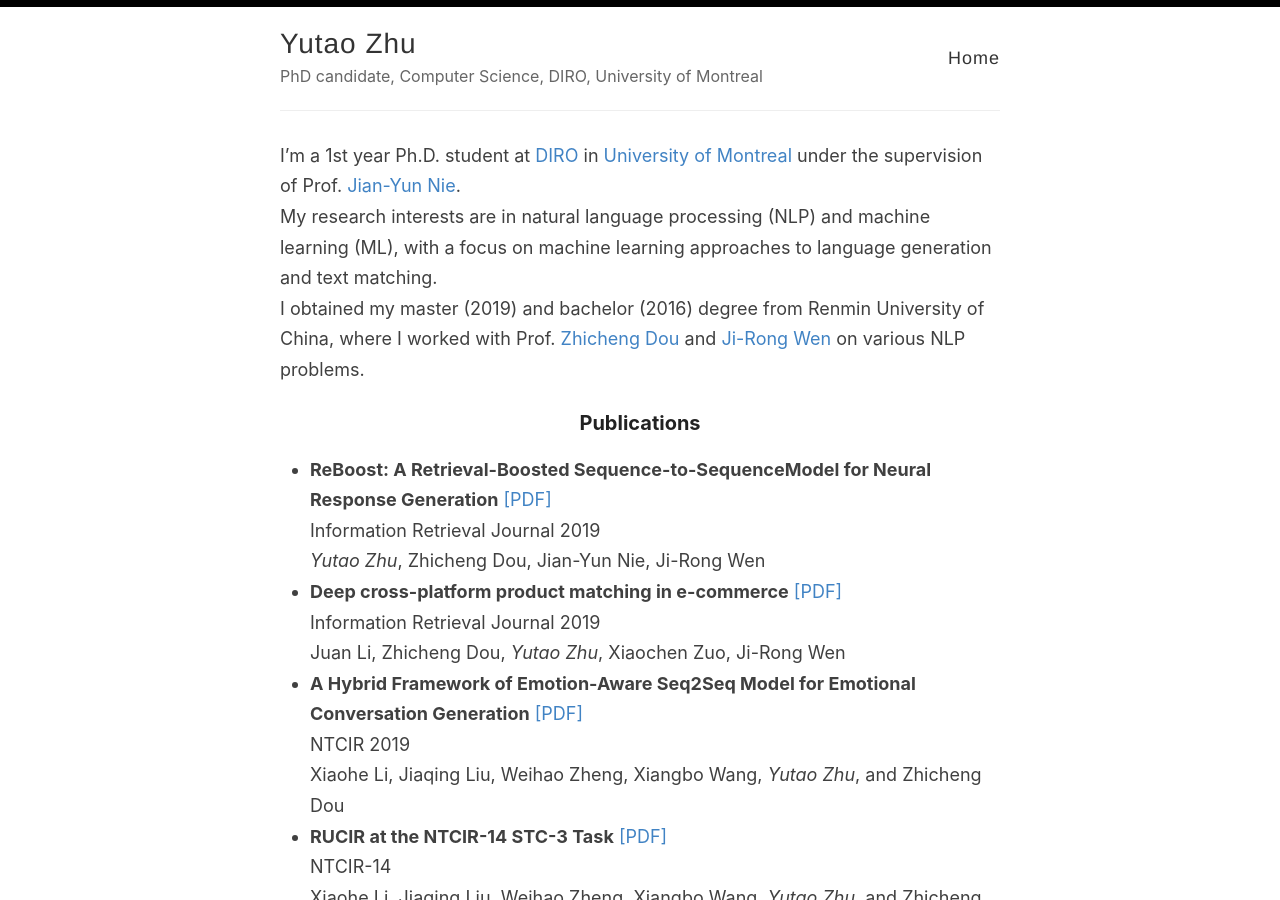
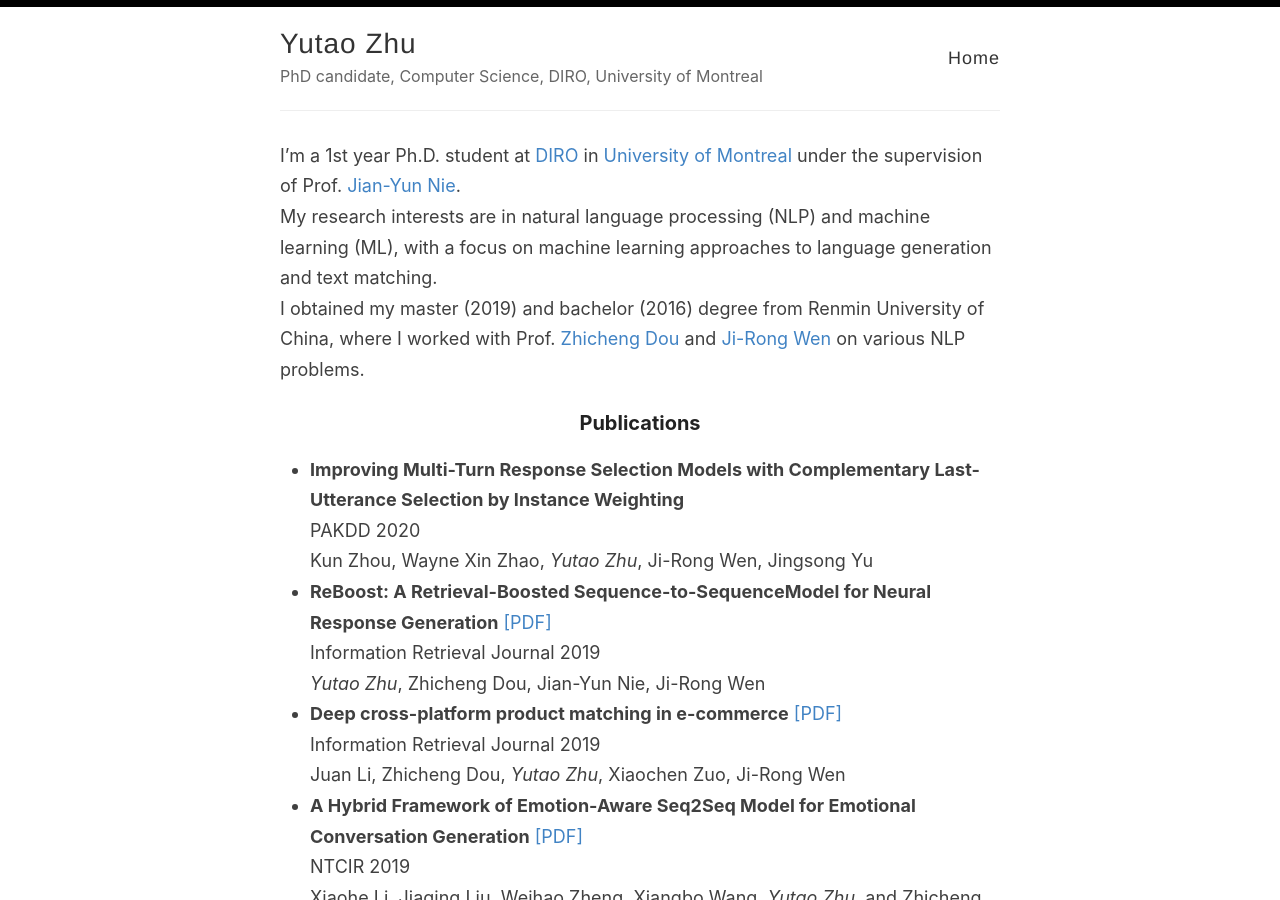
Before and after one commit to DaoD/homepage, a Jekyll site: the page built from index.md, in a window 1280 px wide and 900 px high. Built offline with Jekyll 4.4.1, drawn with Linux system fonts in a browser that asks for light colours; our own code applies the rules of GitHub Pages for plain Markdown files.

Commit message:
Update index.md

```diff
--- a/index.md
+++ b/index.md
@@ -3,6 +3,9 @@ My research interests are in natural language processing (NLP) and machine learn
 I obtained my master (2019) and bachelor (2016) degree from Renmin University of China, where I worked with Prof. [Zhicheng Dou](http://playbigdata.ruc.edu.cn/dou) and [Ji-Rong Wen](https://scholar.google.com/citations?user=tbxCHJgAAAAJ) on various NLP problems.
 
 ### Publications
+- **Improving Multi-Turn Response Selection Models with Complementary Last-Utterance Selection by Instance Weighting**
+PAKDD 2020
+Kun Zhou, Wayne Xin Zhao, _Yutao Zhu_, Ji-Rong Wen, Jingsong Yu
 - **ReBoost: A Retrieval-Boosted Sequence-to-SequenceModel for Neural Response Generation** [\[PDF\]](https://link.springer.com/content/pdf/10.1007%2Fs10791-019-09364-x.pdf)
 Information Retrieval Journal 2019
 _Yutao Zhu_, Zhicheng Dou, Jian-Yun Nie, Ji-Rong Wen
```
